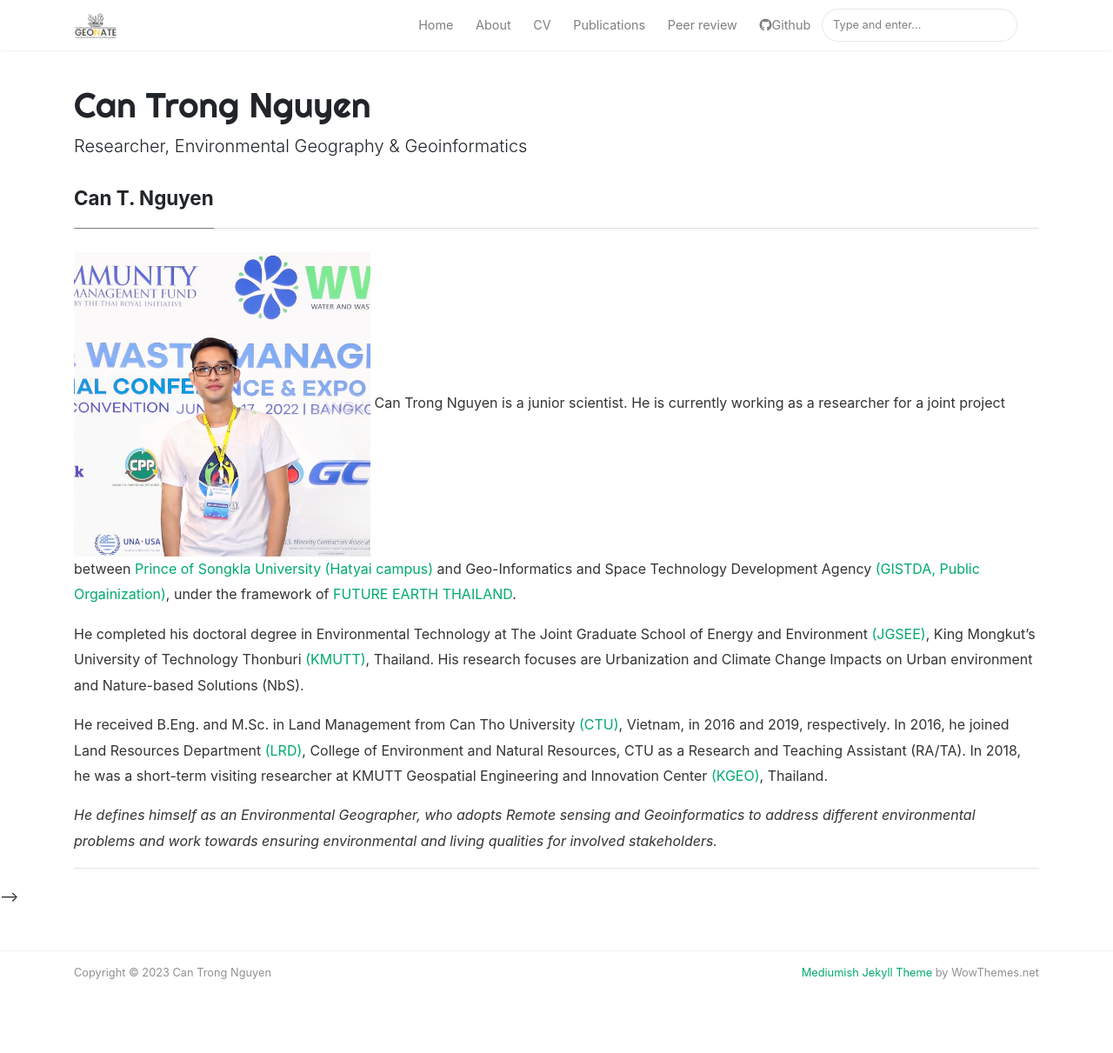
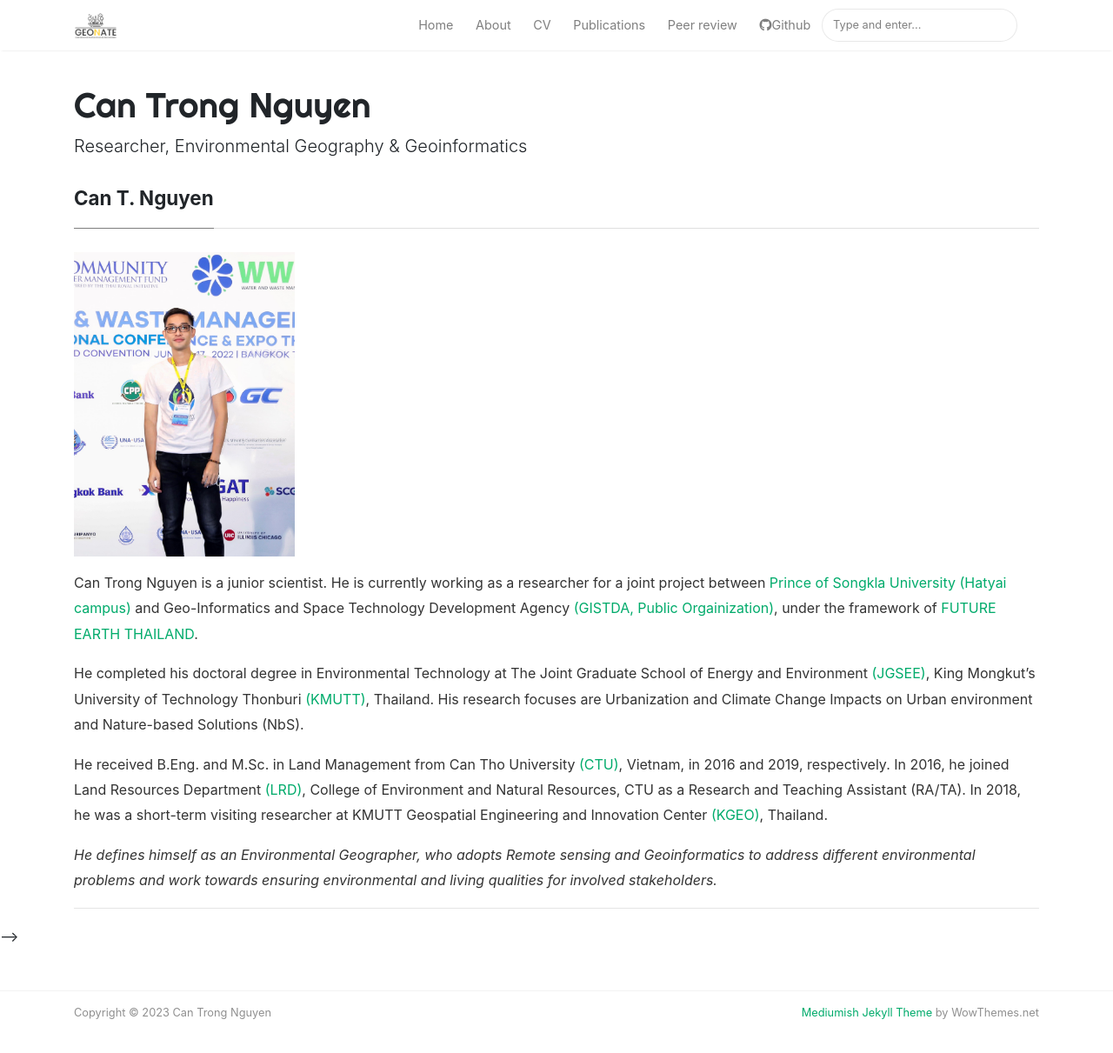
Before and after one commit to sangtrg/sangtrg, a Jekyll site: the page built from _pages/about.md, in a window 1280 px wide and 1248 px high. Shown: the top 1211 px of the window at 87% size. Built offline with Jekyll 4.4.1, drawn with Linux system fonts in a browser that asks for light colours; nearby versions of some CDN libraries.

Commit message:
update profile image

```diff
--- a/_pages/about.md
+++ b/_pages/about.md
@@ -4,7 +4,8 @@ title: Can T. Nguyen
 permalink: /about
 #comments: true
 ---
-<img src="{{site.baseurl}}/assets/images/Profile_nguyen.jpg" alt="Nguyen" style="height: 350px"/>
+<img src="{{site.baseurl}}/assets/images/Profile_nguyen_01.jpg" alt="Nguyen" style="height: 350px"/>
+
 Can Trong Nguyen is a junior scientist. He is currently working as a researcher for a joint project between [Prince of Songkla University (Hatyai campus)](https://en.psu.ac.th/) and Geo-Informatics and Space Technology Development Agency [(GISTDA, Public Orgainization)](https://www.gistda.or.th/home.php?lang=EN), under the framework of [FUTURE EARTH THAILAND](https://www.futureearththailand.org/frontpage).
 
 He completed his doctoral degree in Environmental Technology at The Joint Graduate School of Energy and Environment [(JGSEE)](https://www.jgsee.kmutt.ac.th/v3/), King Mongkut’s University of Technology Thonburi [(KMUTT)](https://www.kmutt.ac.th/en/), Thailand. His research focuses are Urbanization and Climate Change Impacts on Urban environment and Nature-based Solutions (NbS).
```
Also changed, not shown: assets/images/Profile_nguyen_01.jpg (added).
